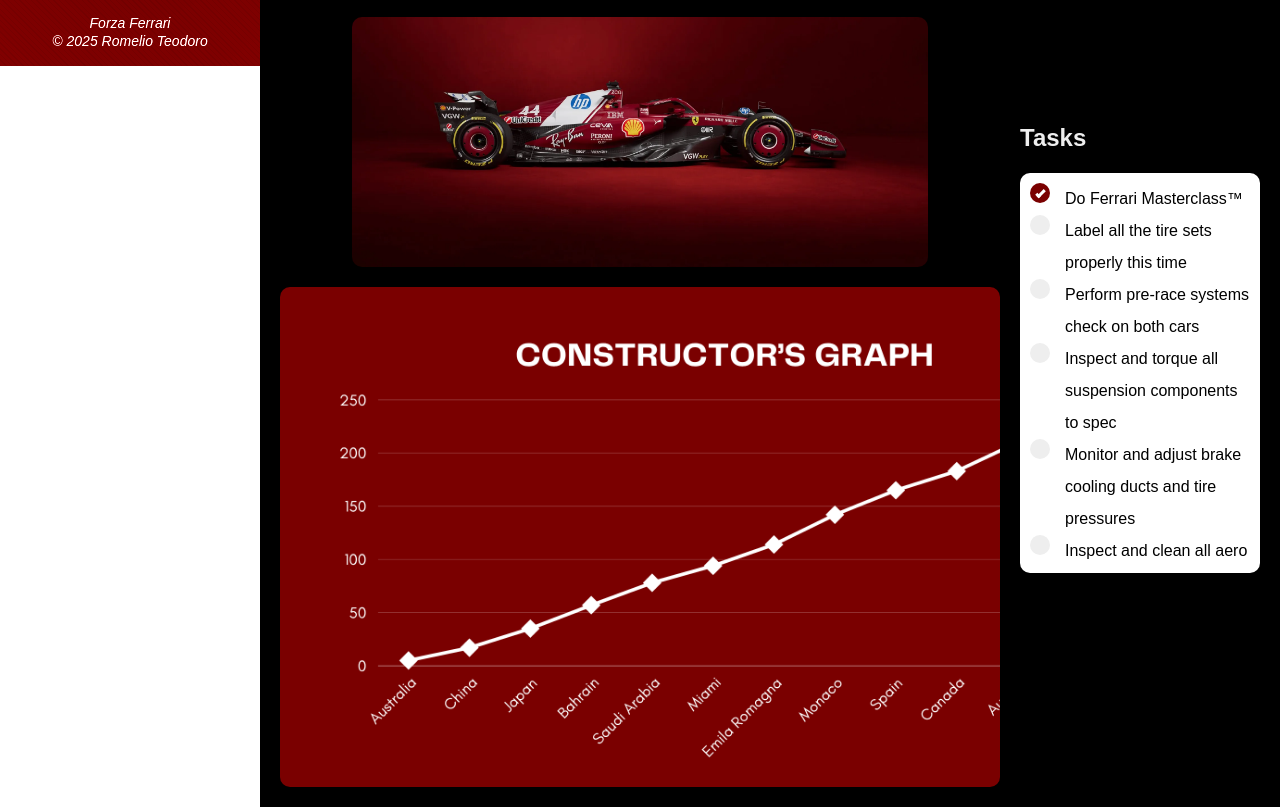
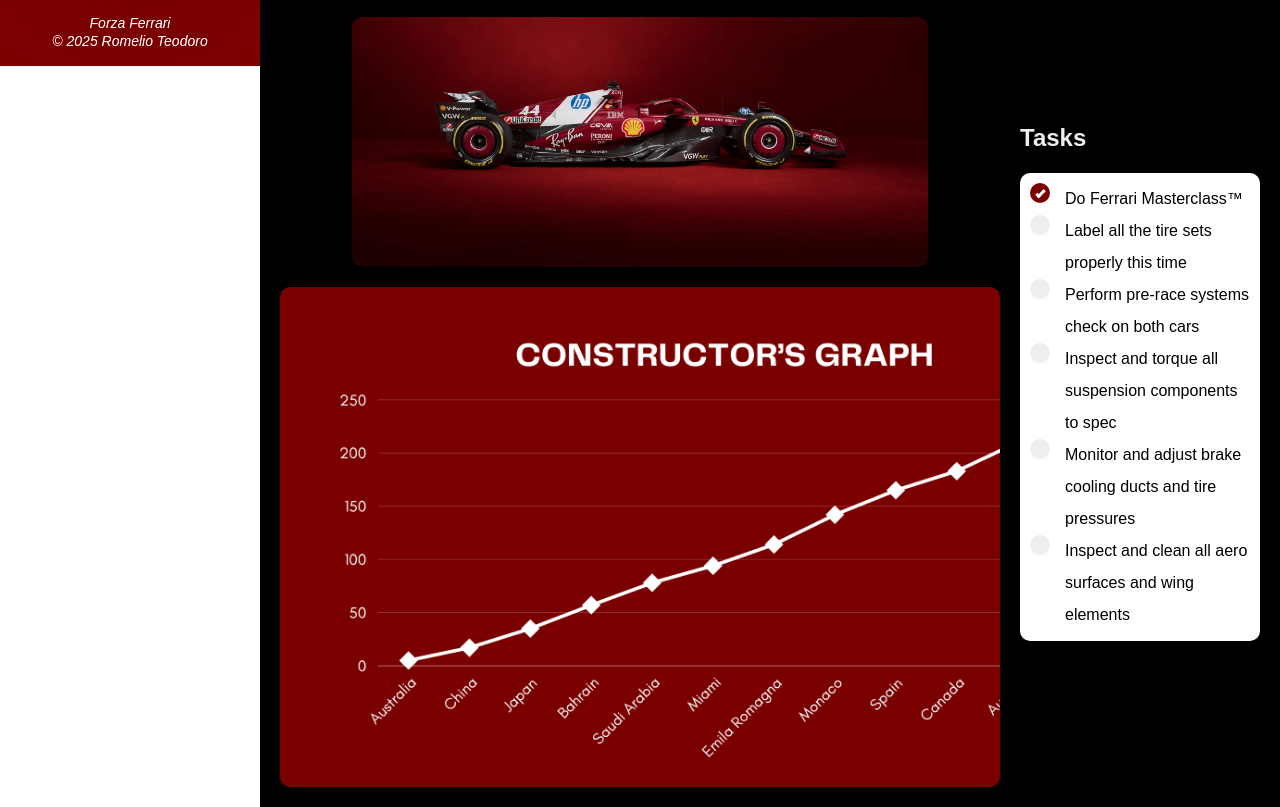
Before and after one commit to melio0504/admin-dashboard-design, a plain HTML site: page index.html in a window 1280 px wide. Shown: the part 734-1541 px from the top of the page. Drawn offline with Linux system fonts and the light colour scheme.

Commit message:
Fix overflow container

```diff
--- a/style.css
+++ b/style.css
@@ -279,6 +279,8 @@
 .tasks {
     grid-column: 2;
     grid-row: 2;
+    max-height: 100%;
+    overflow-y: auto;
 }
 
 .tasks > h1 {
@@ -289,12 +291,14 @@
 
 .current-task {
     width: 100%;
-    height: 400px;
+    height: auto;
+    min-height: 400px;
     border-radius: 10px;
     padding: 10px;
     font-size: var(--font-size-base);
     background-color: white;
     line-height: 2;
+    overflow-y: auto;
 }
 
 .container {
```
